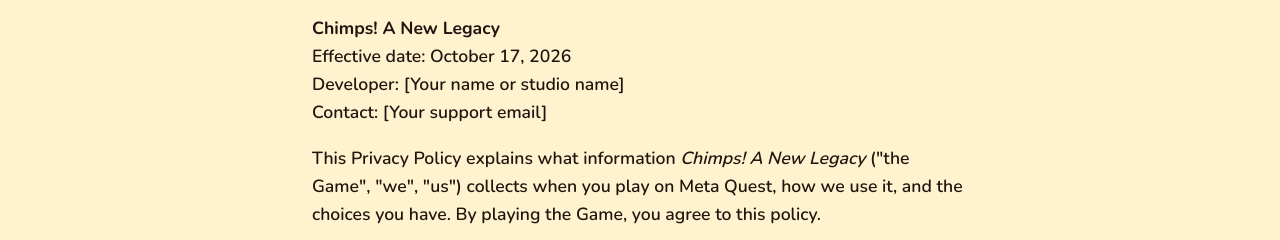
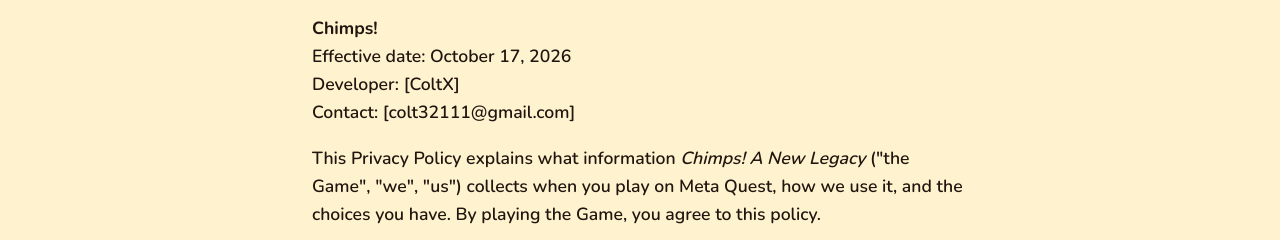
Before and after one commit to ittzcoltvr950-rgb/Chimps-, a plain HTML site: page privacy.html in a window 1280 px wide. Shown: the part 184-424 px from the top of the page. Drawn offline with nearby package versions, Linux system fonts and the light colour scheme.

Commit message:
Update privacy.html

```diff
--- a/privacy.html
+++ b/privacy.html
@@ -3,7 +3,7 @@
 <head>
   <meta charset="utf-8">
   <meta name="viewport" content="width=device-width, initial-scale=1">
-  <title>Privacy Policy | Chimps! A New Legacy</title>
+  <title>Privacy Policy | Chimps!</title>
   <link rel="preconnect" href="https://fonts.googleapis.com">
   <link rel="preconnect" href="https://fonts.gstatic.com" crossorigin>
   <link href="https://fonts.googleapis.com/css2?family=Bangers&family=Nunito:wght@600;700&display=swap" rel="stylesheet">
@@ -13,10 +13,10 @@
   <div class="top"><a href="index.html">&larr; Chimps!</a></div>
   <main class="doc">
     <h1 class="display">Privacy Policy</h1>
-    <p><strong>Chimps! A New Legacy</strong><br>
+    <p><strong>Chimps!</strong><br>
     Effective date: October 17, 2026<br>
-    Developer: [Your name or studio name]<br>
-    Contact: [Your support email]</p>
+    Developer: [ColtX]<br>
+    Contact: [colt32111@gmail.com]</p>
 
     <p>This Privacy Policy explains what information <em>Chimps! A New Legacy</em> ("the Game", "we", "us") collects when you play on Meta Quest, how we use it, and the choices you have. By playing the Game, you agree to this policy.</p>
 
@@ -80,7 +80,7 @@
     <p>We may update this policy from time to time. We will change the effective date at the top when we do. Continued use of the Game after changes means you accept the updated policy.</p>
 
     <h2 class="display">11. Contact us</h2>
-    <p>Questions or requests about privacy? Contact us at [Your support email].</p>
+    <p>Questions or requests about privacy? Contact us at [colt32111@gmail.com].</p>
   </main>
 </body>
 </html>
```
